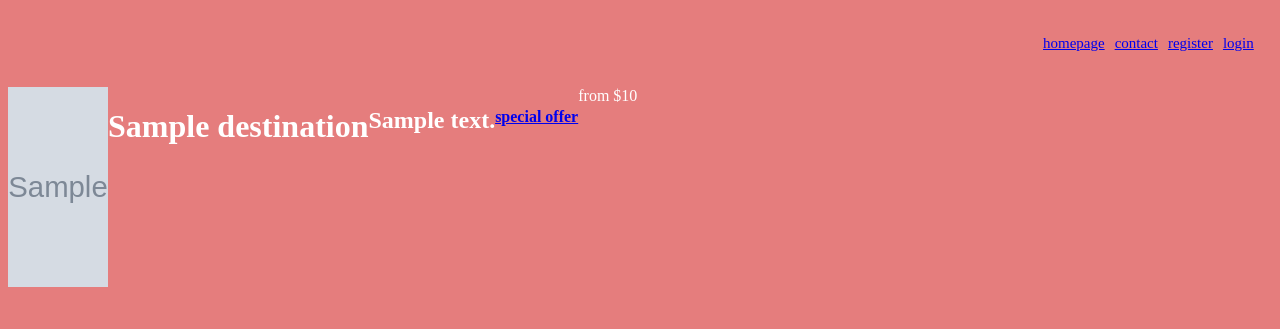
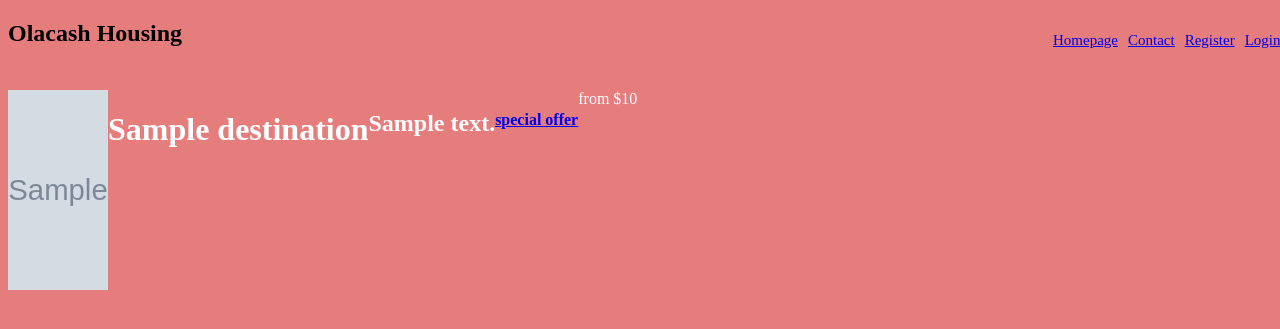
Before and after one commit to olacash5/Django-project, a Django app: page / in a window 1280 px wide. Shown: the top 329 px of the page. Run offline with Django 4.2, Linux system fonts and the light colour scheme; tables that the repository leaves empty hold one stand-in row (values such as "Sample post"); grey boxes marked "Sample" are stand-in pictures.

Commit message:
updating css

```diff
--- a/tinuke/static/css/gbogs.css
+++ b/tinuke/static/css/gbogs.css
@@ -11,18 +11,23 @@
     width: 100px;
     height: 200px;
 }
-
+.logo{
+    color: black;
+}
+nav{
+    height: 70px;
+}
 ul{
     display: flex;
     color: #fff;
-	margin: 10px;
-    padding: 20px;
+	/*margin: 10px;*/
 	list-style-type: none;
     font-size: 15px;
 }
 li{
     position: relative;
     left: 1000px;
+    top: -40px;
     margin: 5px;
     text-decoration: none;
     color: #fff;
--- a/zikky/templates/homepage.html
+++ b/zikky/templates/homepage.html
@@ -12,19 +12,22 @@
 <body>
 
     {% block content %}
-
+    <nav>
+        <h1 class="logo">Olacash Housing</h1>
     <ul>
-        <li><a href="/">homepage</a></li>
-        <li><a href="contact">contact</a></li>
+        <li><a href="/">Homepage</a></li>
+        <li><a href="contact">Contact</a></li>
 
         {% if user.is_authenticated %}
         <li class="log">Hello, {{user.username}}</li>
-        <li><a href="accounts/logout">logout</a></li>
+        <li><a href="accounts/logout">Logout</a></li>
         {% else %}
-        <li><a href="accounts/register">register</a></li>
-        <li><a href="accounts/login">login</a></li>
+        <li><a href="accounts/register">Register</a></li>
+        <li><a href="accounts/login">Login</a></li>
         {% endif %}
     </ul>
+    </nav>
+
     <div class="homepage">
         {% for dest in dests %}
         <img class="boom" src="{{dest.img.url}}">
```
